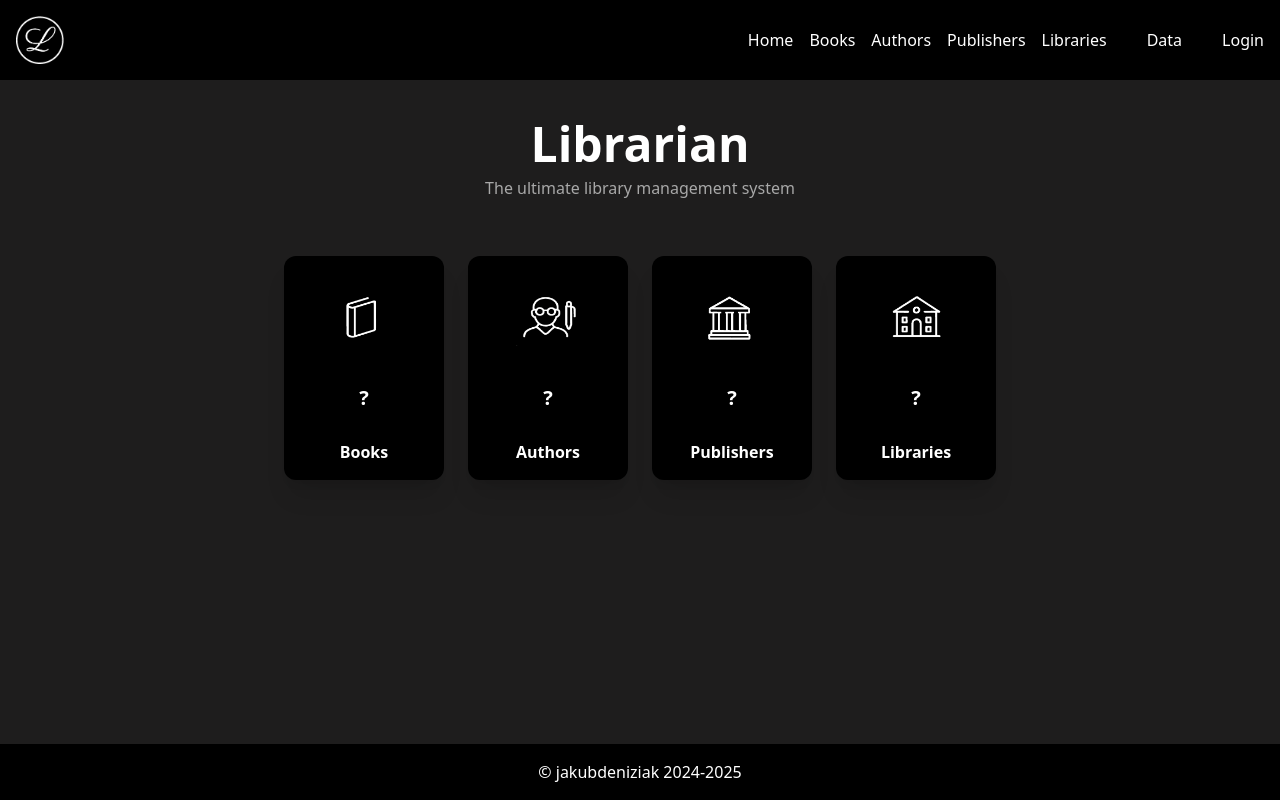
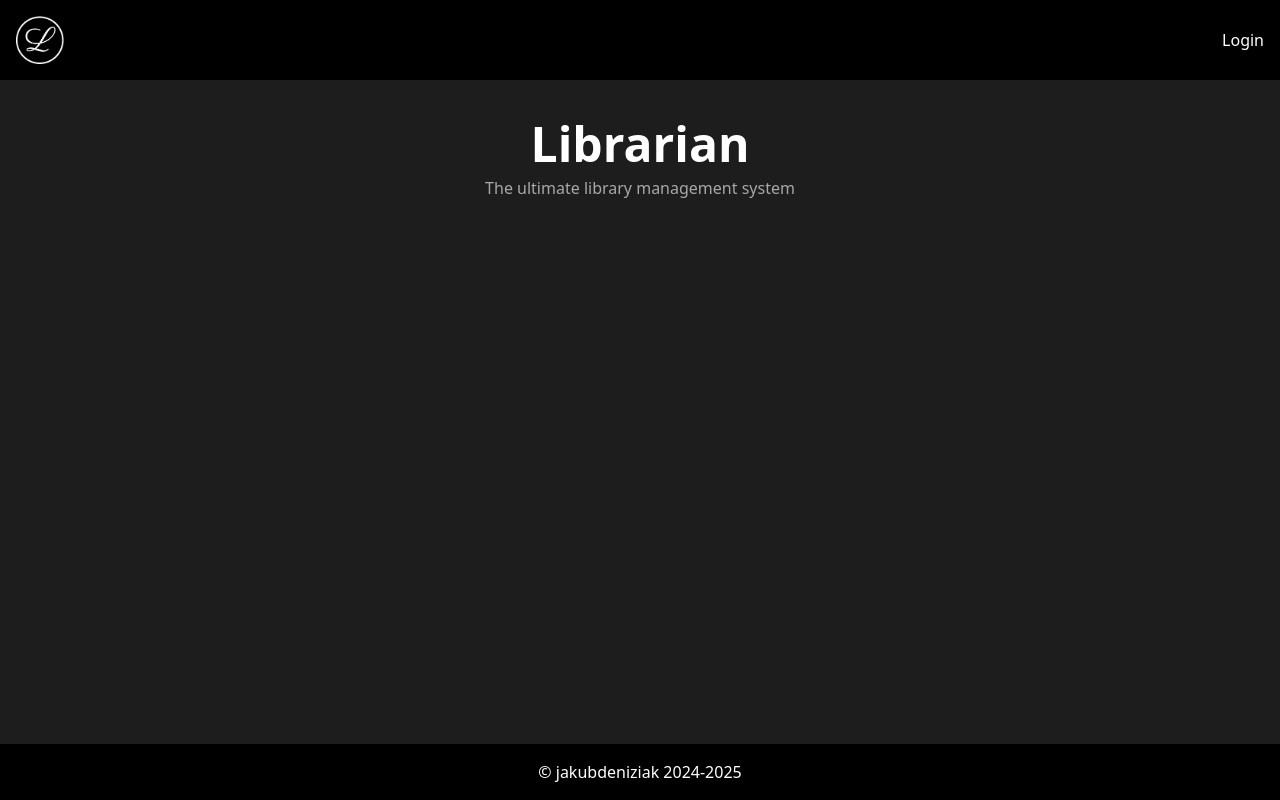
Before and after one commit to jakubdeniziak/librarian, an Angular app in the folder web-interface/: page / in a window 1280 px wide. Built offline with nearby package versions, Linux system fonts and the light colour scheme; no server answers.

Commit message:
Hide entity info from nav and home

```diff
--- a/web-interface/src/app/home/home.component.html
+++ b/web-interface/src/app/home/home.component.html
@@ -2,7 +2,7 @@
     <h1 class="text-5xl font-bold">Librarian</h1>
     <p class="mt-2 text-secondary">The ultimate library management system</p>
 </header>
-<section class="flex justify-center gap-6 flex-wrap p-4">
+<section *ngIf="loginService.isLoggedIn();" class="flex justify-center gap-6 flex-wrap p-4">
     <a *ngFor="let card of cards" [routerLink]="card.route" class="home-panel">
         <img [src]="card.image" [alt]="card.alt" class="w-16 h-16 mt-5" />
         <div class="text-xl font-bold">{{ card.count }}</div>
--- a/web-interface/src/app/home/home.component.ts
+++ b/web-interface/src/app/home/home.component.ts
@@ -4,6 +4,7 @@ import {PublisherService} from "../publisher/service/publisher.service";
 import {LibraryService} from "../library/service/library.service";
 import {AuthorService} from "../author/service/author.service";
 import {catchError, forkJoin, of} from "rxjs";
+import {LoginService} from "../login/service/login.service";
 
 
 interface HomePanel {
@@ -24,6 +25,7 @@ export class HomeComponent implements OnInit {
     cards: HomePanel[] = [];
 
     constructor(
+        public loginService: LoginService,
         private bookService: BookService,
         private authorService: AuthorService,
         private publisherService: PublisherService,
@@ -31,6 +33,10 @@ export class HomeComponent implements OnInit {
     ) {}
 
     ngOnInit(): void {
+        if (!this.loginService.isLoggedIn()) {
+            return;
+        }
+
         forkJoin({
             bookCount: this.bookService.getBooksCount().pipe(catchError(() => of(-1))),
             authorCount: this.authorService.getAuthorsCount().pipe(catchError(() => of(-1))),
--- a/web-interface/src/app/section/nav/nav.component.html
+++ b/web-interface/src/app/section/nav/nav.component.html
@@ -3,27 +3,24 @@
         <a [routerLink]="'/'">
             <img ngSrc="assets/logo-white.png" alt="Logo" class="w-12" height="500" width="500">
         </a>
-        <ul class="flex space-x-4 justify-end items-center">
+        <ul *ngIf="loginService.isLoggedIn();" class="flex space-x-4 justify-end items-center">
             <li><a [routerLink]="'/'" class="text-primary hover:text-secondary">Home</a></li>
             <li><a [routerLink]="'/books'" class="text-primary hover:text-secondary">Books</a></li>
             <li><a [routerLink]="'/authors'" class="text-primary hover:text-secondary">Authors</a></li>
             <li><a [routerLink]="'/publishers'" class="text-primary hover:text-secondary">Publishers</a></li>
             <li><a [routerLink]="'/libraries'" class="text-primary hover:text-secondary">Libraries</a></li>
             <li><a [routerLink]="'/data'" class="text-primary hover:text-secondary mx-6">Data</a></li>
-            <li *ngIf="!loginService.isLoggedIn(); else loggedInMenu">
-                <a [routerLink]="'/login'" class="text-primary hover:text-secondary">Login</a>
+            <li (click)="toggleDropdown()" tabindex="0">
+                <img ngSrc="assets/images/user.png" alt="User" class="w-12 h-12 rounded-full cursor-pointer" height="1000" width="1000"/>
+                <ul *ngIf="dropdownOpen" class="absolute right-12 mt-2 w-48 bg-secondary border rounded-lg shadow-md z-50 text-black">
+                    <li>
+                        <button class="block w-full text-left px-4 py-2 hover:bg-gray-100" (click)="logout()">Sign Out</button>
+                    </li>
+                </ul>
             </li>
+        </ul>
+        <ul *ngIf="!loginService.isLoggedIn();">
+            <li><a [routerLink]="'/login'" class="text-primary hover:text-secondary">Login</a></li>
         </ul>
     </div>
 </nav>
-
-<ng-template #loggedInMenu>
-    <li (click)="toggleDropdown()" tabindex="0">
-        <img ngSrc="assets/images/user.png" alt="User" class="w-12 h-12 rounded-full cursor-pointer" height="1000" width="1000"/>
-        <ul *ngIf="dropdownOpen" class="absolute right-12 mt-2 w-48 bg-secondary border rounded-lg shadow-md z-50 text-black">
-            <li>
-                <button class="block w-full text-left px-4 py-2 hover:bg-gray-100" (click)="logout()">Sign Out</button>
-            </li>
-        </ul>
-    </li>
-</ng-template>
```
